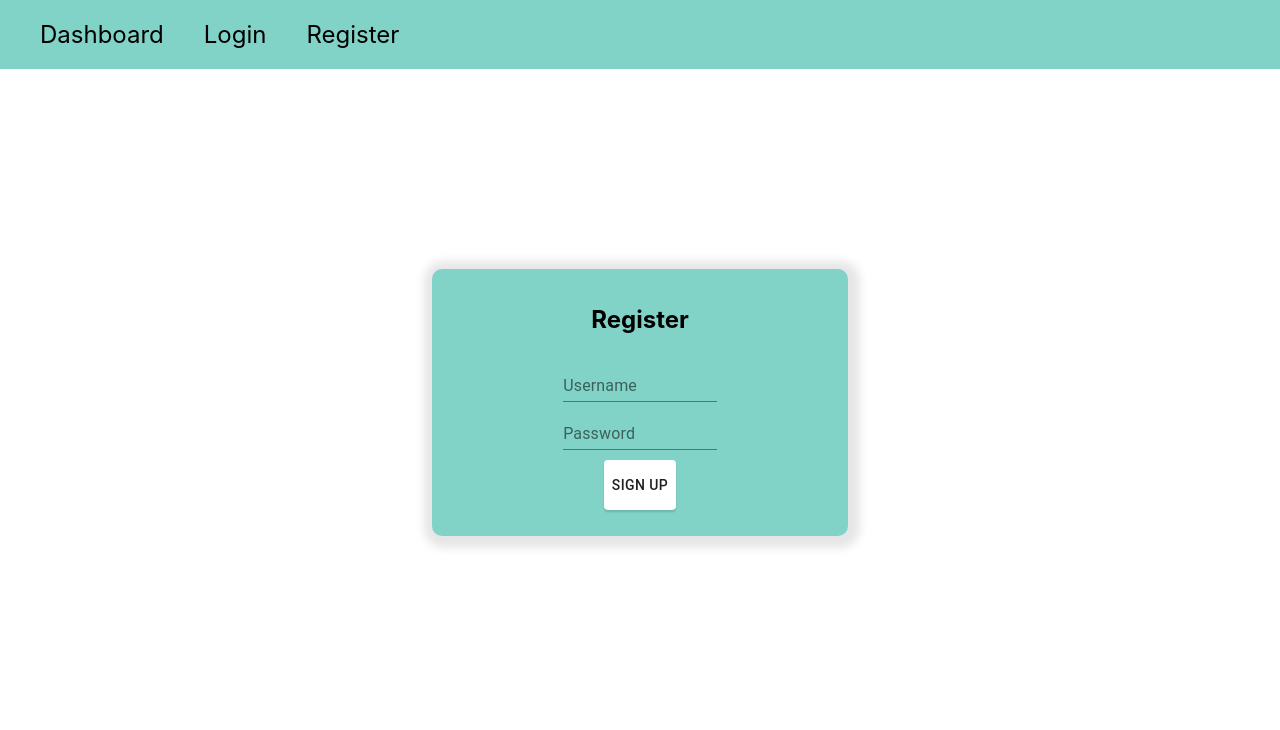
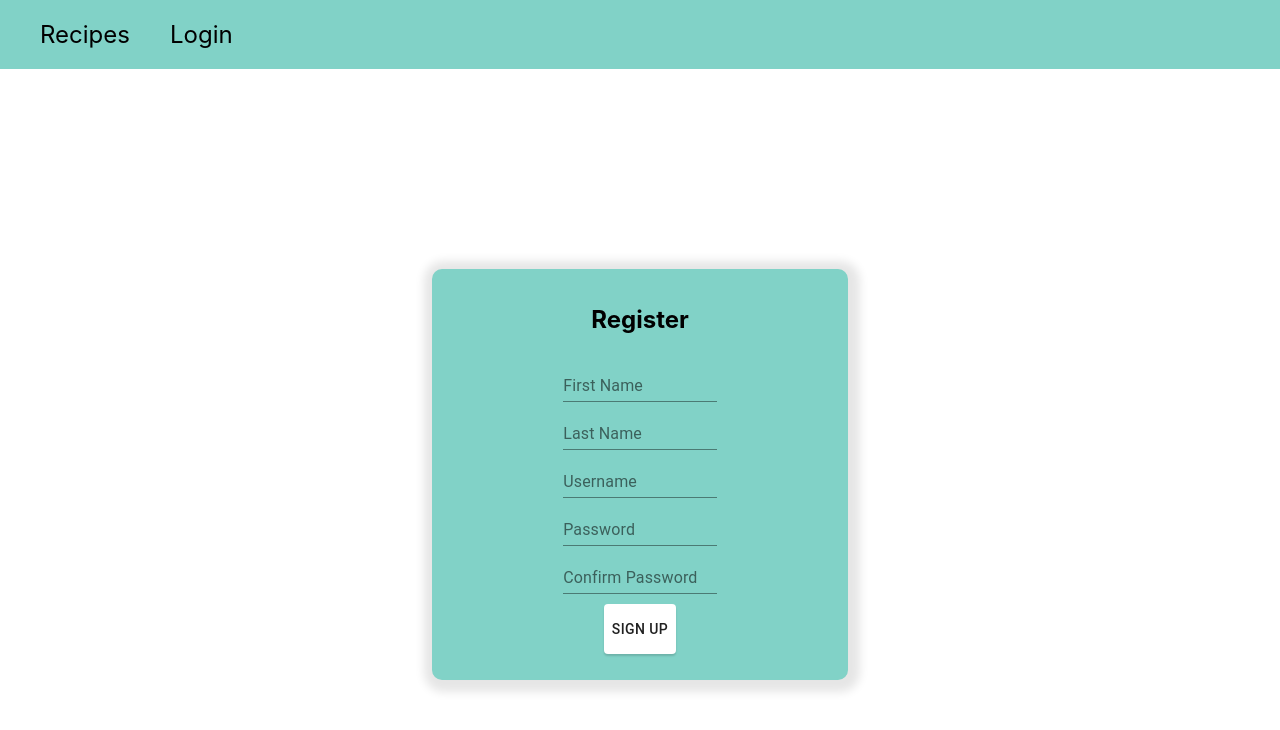
Before and after one commit to BW-WEBPT15-SecretFamilyRecipesCookbook5/frontend, a React (Create React App) app: page /register in a window 1280 px wide. Shown: the top 730 px of the page. Built offline with nearby package versions, Linux system fonts and the light colour scheme.

Commit message:
cleaned up routing

```diff
--- a/src/App.js
+++ b/src/App.js
@@ -13,9 +13,8 @@ function App() {
   return (
     <div className="App">
       <div class='navbar'>
-        <Link to='/dashboard'>Dashboard</Link>
+        <Link to='/dashboard'>Recipes</Link>
         <Link to='/login'>Login</Link>
-        <Link to='/register'>Register</Link>
       </div>
       <Route exact path='/login' component={Login}/>
       <Route exact path='/register' component={Register}/>
--- a/src/components/Login.js
+++ b/src/components/Login.js
@@ -52,6 +52,7 @@ import { connect } from 'react-redux';
 import {handleChange, login} from '../utils/actions';
 import TextField from '@material-ui/core/TextField';
 import { StyledButton } from '../utils/styles';
+import { Link } from 'react-router-dom';
 
 const Login = ({login, loginCredentials, handleChange}) => {
     const [username, setUsername] = useState('')
@@ -88,7 +89,10 @@ const Login = ({login, loginCredentials, handleChange}) => {
                         onChange={handlePasswordChange}
                     />
                 </div>
-                <StyledButton className='login-button' type='submit' varient='outlined'>Sign In</StyledButton>
+                <div className='login-buttons'>
+                    <StyledButton className='login-button' type='submit' varient='outlined'>Sign In</StyledButton>
+                    <Link to='/register'>Don't have an account? Create one!</Link>
+                </div>
             </form>
         </div>
     )
--- a/src/components/Register.js
+++ b/src/components/Register.js
@@ -21,14 +21,35 @@ const Register = () => {
                 <div className='register-form'>
                     <TextField
                         type='text'
-                        label='Username'
-                        name='username'
+                        label='First Name'
+                        name='name'
                         value={username}
                         onChange={handleUsernameChange}
                     />
                     <TextField
+                        type='text'
+                        label='Last Name'
+                        name='lName'
+                        value={password}
+                        onChange={handlePasswordChange}
+                    />
+                    <TextField
+                        type='text'
+                        label='Username'
+                        name='username'
+                        value={username}
+                        onChange={handlePasswordChange}
+                    />
+                    <TextField
                         type='password'
                         label='Password'
+                        name='password'
+                        value={password}
+                        onChange={handlePasswordChange}
+                    />
+                    <TextField
+                        type='password'
+                        label='Confirm Password'
                         name='password'
                         value={password}
                         onChange={handlePasswordChange}
--- a/src/index.css
+++ b/src/index.css
@@ -60,6 +60,13 @@ a:hover {
   width: 40%;
 }
 
+.login-buttons {
+  display: flex;
+  flex-direction: column;
+  justify-content: center;
+  align-items: center;
+}
+
 .register-form {
   display: flex;
   flex-direction: column;
```
